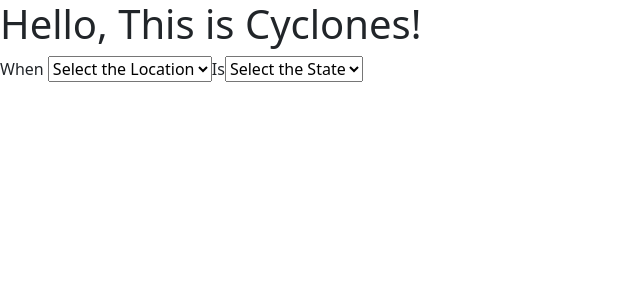
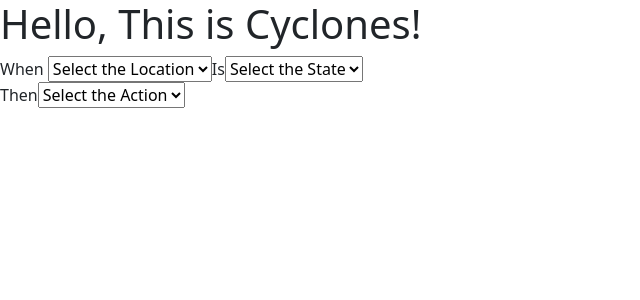
Before and after one commit to Access-Point-Program/cohort-3-rules-engine-admin, an Angular app in the folder front-end/: page / in a window 1280 px wide. Shown: the top 300 px of the page, without its empty margins (0-640 px from the left). Built offline with nearby package versions, Linux system fonts and the light colour scheme.

Commit message:
added Then dropdown for action events

```diff
--- a/front-end/src/app/app.component.html
+++ b/front-end/src/app/app.component.html
@@ -1,2 +1,3 @@
 <h1>Hello, This is Cyclones!</h1>
 <conditions></conditions>
+<then-event></then-event>
--- a/front-end/src/app/conditions/conditions.component.html
+++ b/front-end/src/app/conditions/conditions.component.html
@@ -1,4 +1,4 @@
 <div class="condition">
   <when-condition></when-condition>
-  <is-condition></is-condition>
+  <is-value></is-value>
 </div>
--- a/front-end/src/app/conditions/is/is.component.ts
+++ b/front-end/src/app/conditions/is/is.component.ts
@@ -1,7 +1,7 @@
 import { Component } from '@angular/core';
 
 @Component({
-  selector: 'is-condition',
+  selector: 'is-value',
   templateUrl: './is.component.html',
   styleUrls: ['./is.component.css']
 })
--- a/front-end/src/app/then/then.component.html
+++ b/front-end/src/app/then/then.component.html
@@ -1 +1,9 @@
-<p>then works!</p>
+<div class="isComponent">
+    <span class="is">Then</span>
+    <select id="isSelectBox" #selectedValue (change)="setReturnedValue(selectedValue.value)">
+      <option value="" disabled selected hidden>Select the Action</option>
+      <option *ngFor="let event of eventType" >
+          {{ event }}
+      </option>
+    </select>
+  </div>
--- a/front-end/src/app/then/then.component.ts
+++ b/front-end/src/app/then/then.component.ts
@@ -1,10 +1,23 @@
 import { Component } from '@angular/core';
 
 @Component({
-  selector: 'app-then',
+  selector: 'then-event',
   templateUrl: './then.component.html',
   styleUrls: ['./then.component.css']
 })
 export class ThenComponent {
 
+  eventType: Array<string> = [
+    "FORWARD",
+    "RIGHT",
+    "LEFT"
+  ];
+
+  returnedValue: string = '';
+
+  public setReturnedValue(returnedValue: string): void {
+    console.log(returnedValue);
+    this.returnedValue = returnedValue;
+  };
+
 }
```
